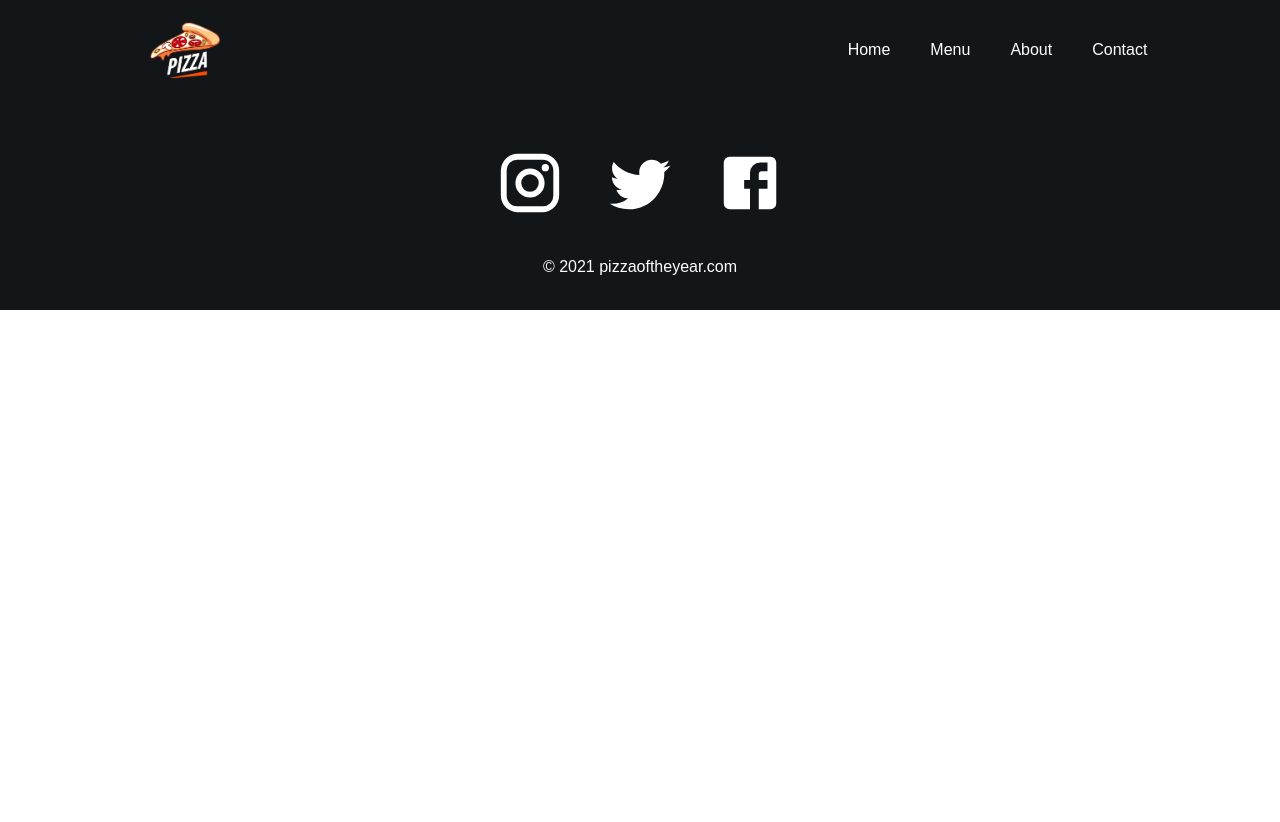
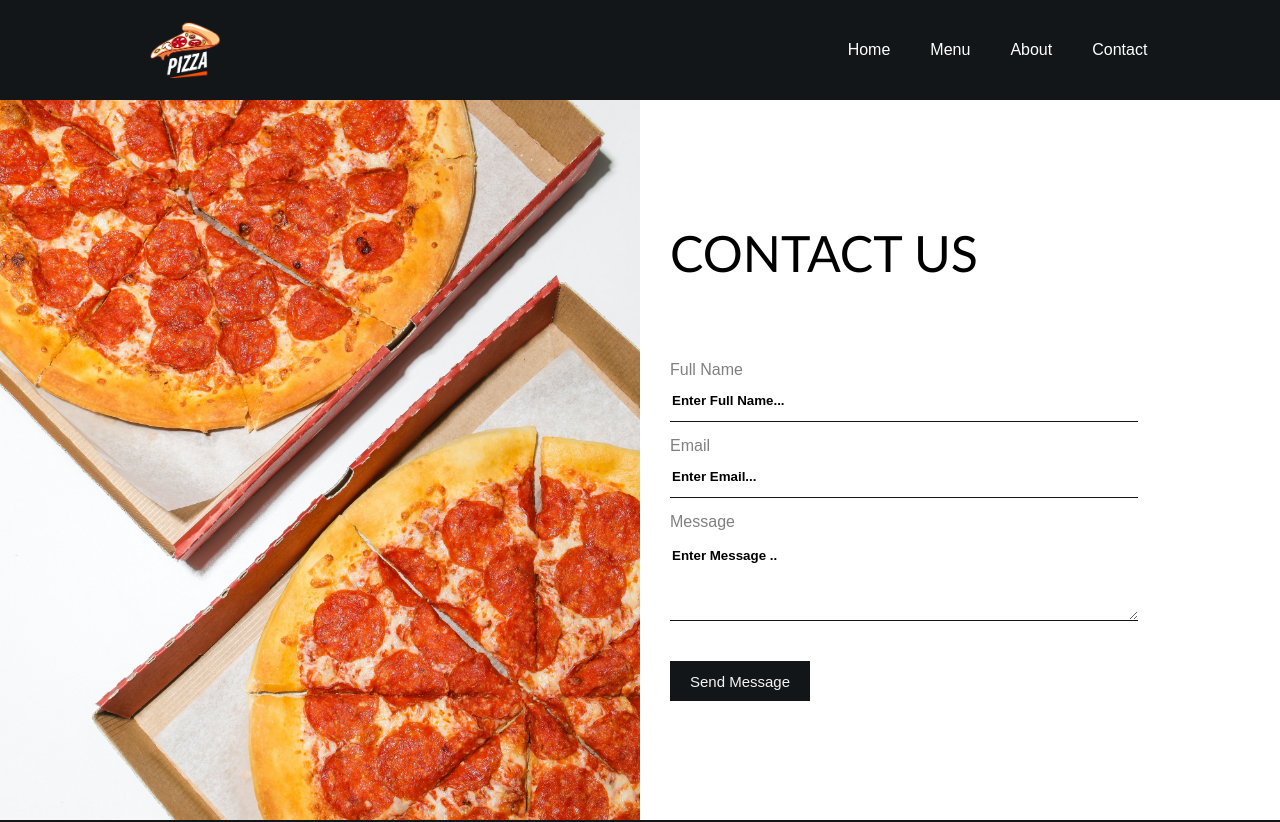
Before and after one commit to aryawijaya101/project-coba-coba-v1, a React (Create React App) app: page /contact in a window 1280 px wide. Shown: the top 822 px of the page. Before the commit the page ends 800 px from the top, so only its background shows below. Built offline with nearby package versions, Linux system fonts and the light colour scheme.

Commit message:
selesai buat website pizza

```diff
--- a/src/App.js
+++ b/src/App.js
@@ -1,8 +1,11 @@
 import './App.css';
 import Navbar from './components/Navbar';
 import Footer from './components/Footer';
+import Home from './pages/Home';
+import Menu from './pages/Menu';
+import About from './pages/About';
+import Contact from './pages/Contact';
 import { BrowserRouter as Router, Route, Routes } from 'react-router-dom';
-import Home from './pages/Home';
 
 function App() {
   return (
@@ -11,6 +14,9 @@ function App() {
         <Navbar />
         <Routes>
           <Route path="/" element={<Home />} />
+          <Route path="/menu" element={<Menu />} />
+          <Route path="/about" element={<About />} />
+          <Route path="/contact" element={<Contact />} />
         </Routes>
         <Footer />
       </Router>
--- /dev/null
+++ b/src/components/MenuItem.js
@@ -0,0 +1,14 @@
+import React from 'react';
+import '../style/Menu.css';
+
+function MenuItem({ image, name, price }) {
+  return (
+    <div className="menuItem">
+      <div style={{ backgroundImage: `url(${image})` }}> </div>
+      <h1> {name} </h1>
+      <p> ${price} </p>
+    </div>
+  );
+}
+
+export default MenuItem;
--- /dev/null
+++ b/src/helpers/MenuList.js
@@ -0,0 +1,39 @@
+import Pepperoni from '../assets/pepperoni.jpg';
+import Margherita from '../assets/margherita.jpg';
+import PedroTechSpecial from '../assets/pedrotechspecial.jpg';
+import Vegan from '../assets/vegan.jpg';
+import Pineapple from '../assets/pineapple.jpg';
+import Expensive from '../assets/expensive.jpg';
+
+export const MenuList = [
+  {
+    name: 'Pepperoni Pizza',
+    image: Pepperoni,
+    price: 15.99,
+  },
+  {
+    name: 'Margherita Pizza',
+    image: Margherita,
+    price: 11.99,
+  },
+  {
+    name: 'PedroTech Special Pizza',
+    image: PedroTechSpecial,
+    price: 256.53,
+  },
+  {
+    name: 'Vegan Pizza',
+    image: Vegan,
+    price: 17.99,
+  },
+  {
+    name: 'Pineapple Pizza',
+    image: Pineapple,
+    price: 4.99,
+  },
+  {
+    name: 'Very Expensive Pizza',
+    image: Expensive,
+    price: 1997.99,
+  },
+];
--- /dev/null
+++ b/src/pages/About.js
@@ -0,0 +1,21 @@
+import React from 'react';
+import Pizzas from '../assets/multiplePizzas.jpeg';
+import '../style/About.css';
+
+function About() {
+  return (
+    <div className="about">
+      <div className="aboutTop" style={{ backgroundImage: `url(${Pizzas})` }}></div>
+      <div className="aboutBottom">
+        <h1> ABOUT US</h1>
+        <p>
+          It is a long established fact that a reader will be distracted by the readable content of a page when looking at its layout. The point of using Lorem Ipsum is that it has a more-or-less normal distribution of letters, as opposed
+          to using 'Content here, content here', making it look like readable English. Many desktop publishing packages and web page editors now use Lorem Ipsum as their default model text, and a search for 'lorem ipsum' will uncover many
+          web sites still in their infancy. Various versions have evolved over the years, sometimes by accident, sometimes on purpose (injected humour and the like).
+        </p>
+      </div>
+    </div>
+  );
+}
+
+export default About;
--- /dev/null
+++ b/src/pages/Contact.js
@@ -0,0 +1,28 @@
+import React from 'react';
+import PizzaLeft from '../assets/pizzaLeft.jpg';
+import '../style/Contact.css';
+
+function Contact() {
+  return (
+    <div className="contact">
+      <div className="leftSide" style={{ backgroundImage: `url(${PizzaLeft})` }}></div>
+      <div className="rightSide">
+        <h1> CONTACT US</h1>
+
+        <form id="contact-form">
+          <label htmlFor="name"> Full Name</label>
+          <input name="name" placeholder="Enter Full Name..." type="text" />
+
+          <label htmlFor="email"> Email</label>
+          <input name="email" placeholder="Enter Email..." type="email" />
+
+          <label htmlFor="message"> Message</label>
+          <textarea rows="6" placeholder="Enter Message .." name="message" required></textarea>
+          <button type="submit">Send Message</button>
+        </form>
+      </div>
+    </div>
+  );
+}
+
+export default Contact;
--- /dev/null
+++ b/src/pages/Menu.js
@@ -0,0 +1,19 @@
+import React from 'react';
+import { MenuList } from '../helpers/MenuList';
+import MenuItem from '../components/MenuItem';
+import '../style/Menu.css';
+
+function Menu() {
+  return (
+    <div className="menu">
+      <h1 className="menuTitle">Our Menu</h1>
+      <div className="menuList">
+        {MenuList.map((menuItem, key) => {
+          return <MenuItem key={key} image={menuItem.image} name={menuItem.name} price={menuItem.price} />;
+        })}
+      </div>
+    </div>
+  );
+}
+
+export default Menu;
--- /dev/null
+++ b/src/style/About.css
@@ -0,0 +1,37 @@
+.about {
+  width: 100%;
+  height: 90vh;
+  display: flex;
+  flex-direction: column;
+}
+
+.aboutTop {
+  width: 100%;
+  height: 45%;
+  background-position: center;
+  background-repeat: no-repeat;
+  background-size: cover;
+  font-family: 'Gill Sans', 'Gill Sans MT', Calibri, 'Trebuchet MS', sans-serif;
+}
+
+.aboutBottom {
+  display: flex;
+  flex-direction: column;
+  height: 55%;
+  align-items: center;
+  margin-top: 50px;
+}
+
+.aboutBottom p {
+  width: 1200px;
+}
+
+.about .aboutBottom h1 {
+  font-weight: 400;
+  font-size: 70px;
+  color: black;
+  height: 30px;
+  display: flex;
+  justify-content: center;
+  transform: translateY(-40px);
+}
--- /dev/null
+++ b/src/style/Contact.css
@@ -0,0 +1,79 @@
+.contact {
+  width: 100%;
+  height: 90vh;
+  display: flex;
+}
+
+.contact .leftSide {
+  height: 100%;
+  flex: 50%;
+  background-position: center;
+  background-repeat: no-repeat;
+  background-size: cover;
+}
+
+.contact .rightSide {
+  height: 100%;
+  flex: 50%;
+  display: flex;
+  flex-direction: column;
+  justify-content: center;
+}
+
+.contact .rightSide h1 {
+  font-family: 'Trebuchet MS', 'Lucida Sans Unicode', 'Lucida Grande', 'Lucida Sans', Arial, sans-serif;
+  font-weight: 10;
+  font-size: 50px;
+  margin-left: 30px;
+}
+
+form {
+  display: flex;
+  flex-direction: column;
+  width: auto;
+  height: auto;
+  padding: 30px;
+}
+
+form input {
+  height: 40px;
+  width: 80%;
+  border: none;
+  border-bottom: 1px solid #121619;
+  color: black;
+}
+
+form textarea {
+  margin-top: 15px;
+  height: 70px;
+  width: 80%;
+  border: none;
+  border-bottom: 1px solid #121619;
+  color: black;
+}
+input::placeholder,
+textarea::placeholder {
+  font-weight: bold;
+  color: black;
+  font-family: Arial, Helvetica, sans-serif;
+}
+form input:focus,
+textarea:focus {
+  outline: none;
+}
+
+form label {
+  margin-top: 15px;
+  color: grey;
+}
+
+form button {
+  margin-top: 40px;
+  width: 140px;
+  height: 40px;
+  border: none;
+  background-color: #121619;
+  color: whitesmoke;
+  font-size: 15px;
+  cursor: pointer;
+}
--- /dev/null
+++ b/src/style/Menu.css
@@ -0,0 +1,62 @@
+.menu {
+  width: 100%;
+  height: auto;
+  display: flex;
+  justify-content: center;
+  align-items: center;
+  flex-direction: column;
+}
+.menu .menuTitle {
+  font-family: cursive;
+  font-size: 60px;
+}
+
+.menuList {
+  width: 70vw;
+  height: auto;
+  display: grid;
+  grid-template-columns: 1fr 1fr 1fr;
+  place-items: center;
+}
+
+/* MENU ITEM STYLING */
+
+.menuItem {
+  border-radius: 15px;
+  width: 300px;
+  height: 350px;
+  margin: 20px;
+  box-shadow: 0px 3px 15px rgba(0, 0, 0, 0.2);
+}
+.menuItem:hover {
+  box-shadow: 0px 3px 15px rgba(0, 0, 0, 0.5);
+  transition: 0.3s ease-in;
+  cursor: pointer;
+}
+
+.menuItem div {
+  border-top-left-radius: 15px;
+  border-top-right-radius: 15px;
+  width: 100%;
+  height: 200px;
+  background-position: center;
+  background-repeat: no-repeat;
+  background-size: cover;
+}
+
+.menuItem h1,
+.menuItem p {
+  margin-left: 20px;
+}
+
+@media only screen and (max-width: 1300px) {
+  .menuList {
+    grid-template-columns: 1fr 1fr;
+  }
+}
+
+@media only screen and (max-width: 800px) {
+  .menuList {
+    grid-template-columns: 1fr;
+  }
+}
```
